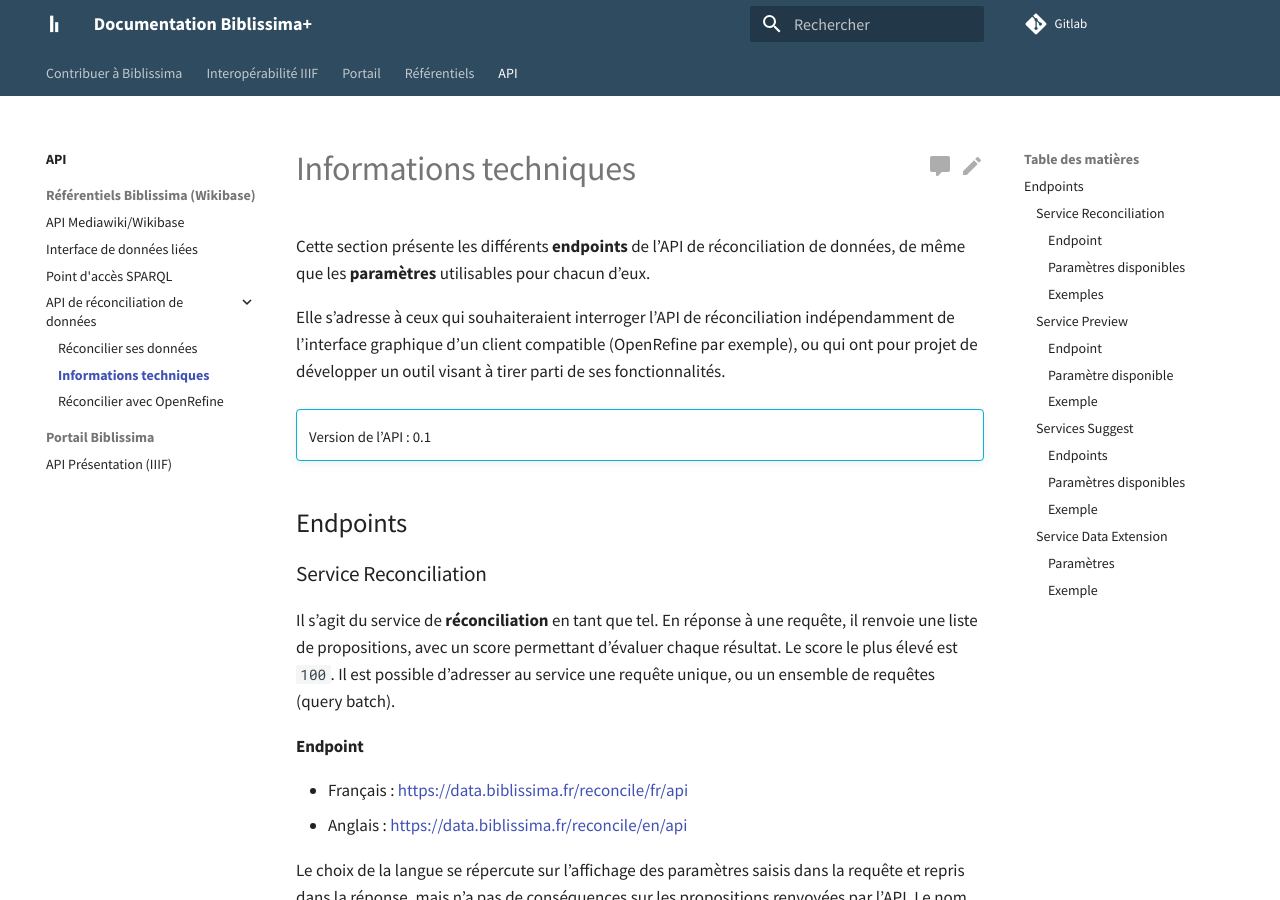
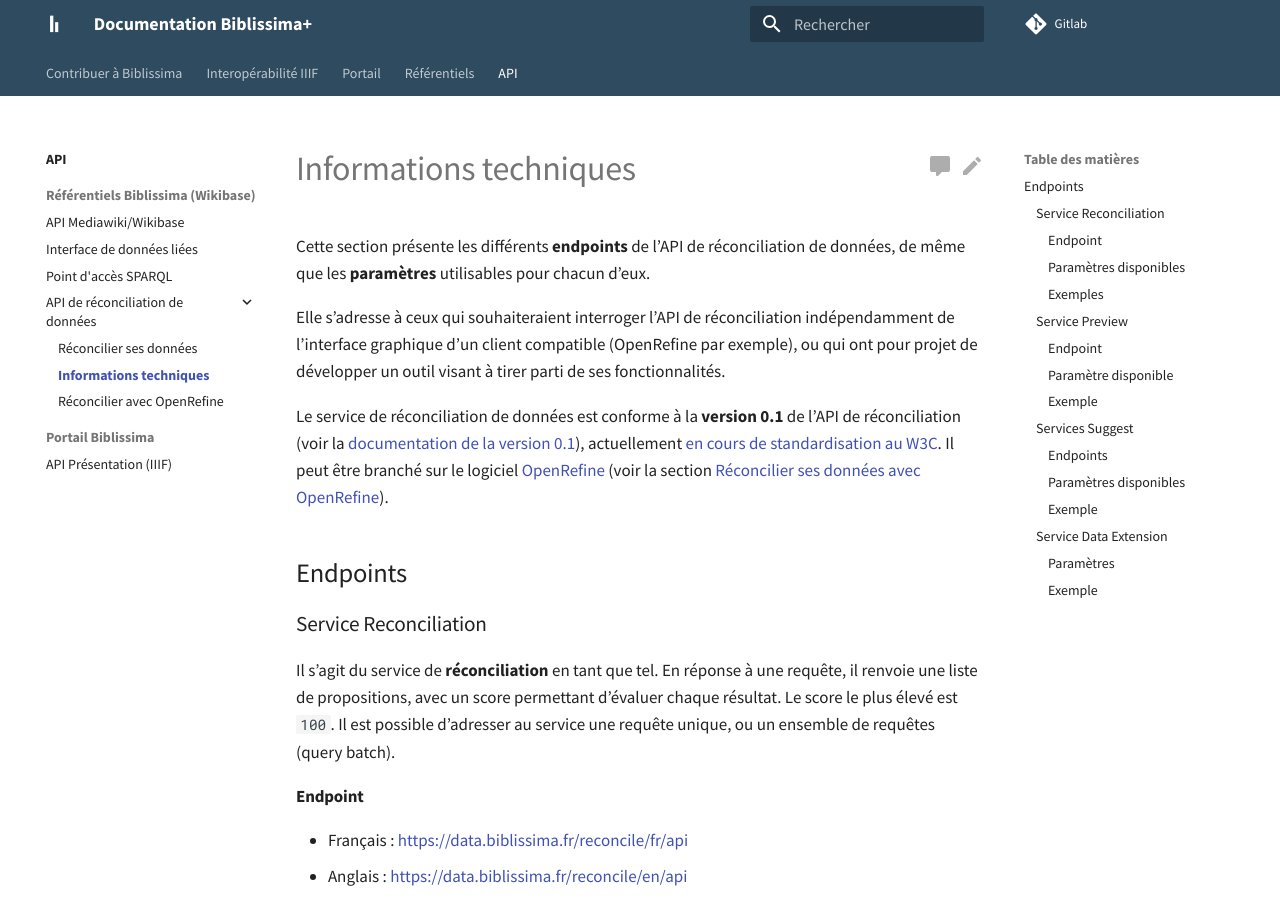
Before and after one commit to biblissima/doc.biblissima, an MkDocs documentation site: the page built from docs/api/reconciliation-infos-techniques.md, in a window 1280 px wide and 900 px high. Built offline with MkDocs 1.6.1 and Material for MkDocs 9.7.7, drawn with Linux system fonts in a browser that asks for light colours.

Commit message:
Move technical info to relevant page

```diff
--- a/docs/api/reconciliation-infos-techniques.md
+++ b/docs/api/reconciliation-infos-techniques.md
@@ -2,8 +2,7 @@ Cette section présente les différents **endpoints** de l'API de réconciliatio
 
 Elle s'adresse à ceux qui souhaiteraient interroger l'API de réconciliation indépendamment de l'interface graphique d'un client compatible (OpenRefine par exemple), ou qui ont pour projet de développer un outil visant à tirer parti de ses fonctionnalités.
 
-!!! info ""
-	Version de l'API : 0.1
+Le service de réconciliation de données est conforme à la **version 0.1** de l’API de réconciliation (voir la [documentation de la version 0.1](https://www.w3.org/community/reports/reconciliation/CG-FINAL-specs-0.1-20230321/)), actuellement [en cours de standardisation au W3C](https://reconciliation-api.github.io/specs/draft/). Il peut être branché sur le logiciel [OpenRefine](https://openrefine.org/) (voir la section [Réconcilier ses données avec OpenRefine](/api/openrefine)).
 
 ## Endpoints
 
```
Also changed, not shown: docs/api/api-reconciliation.md (+0 -2 lines).
